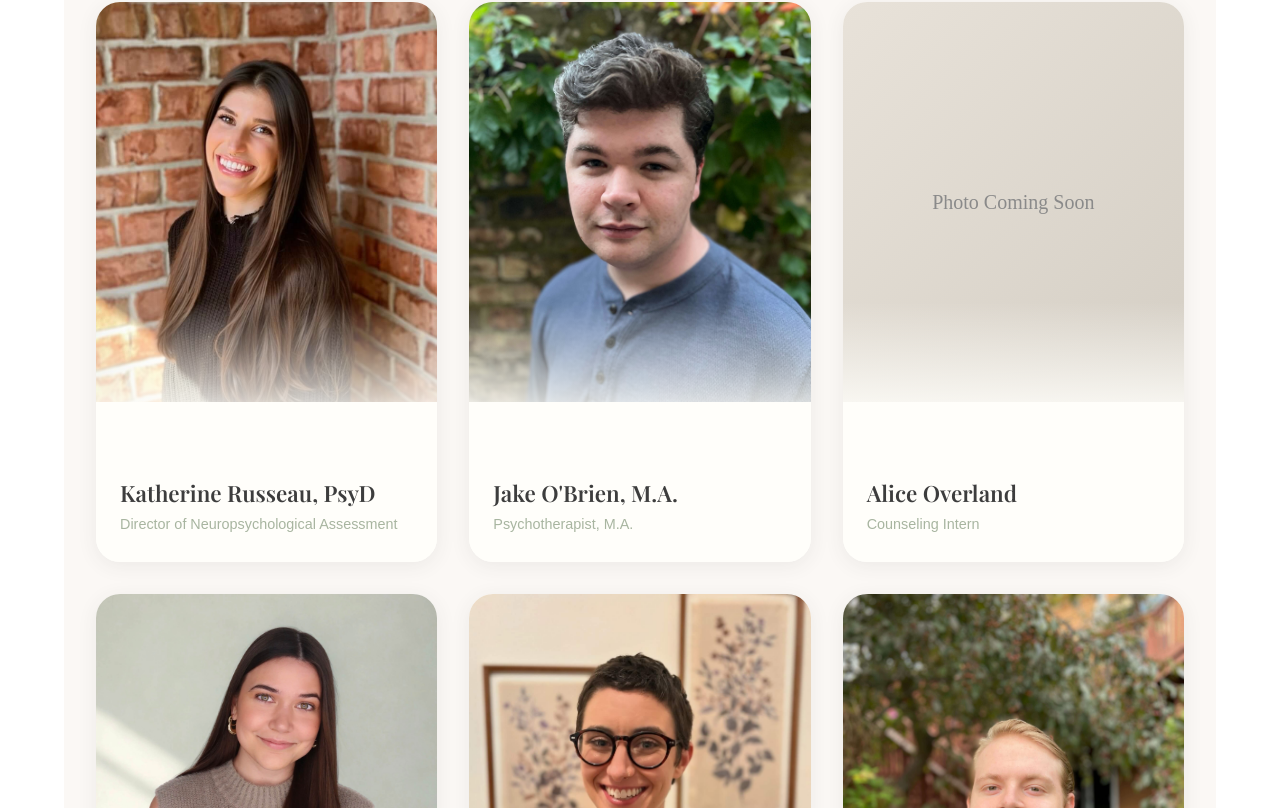
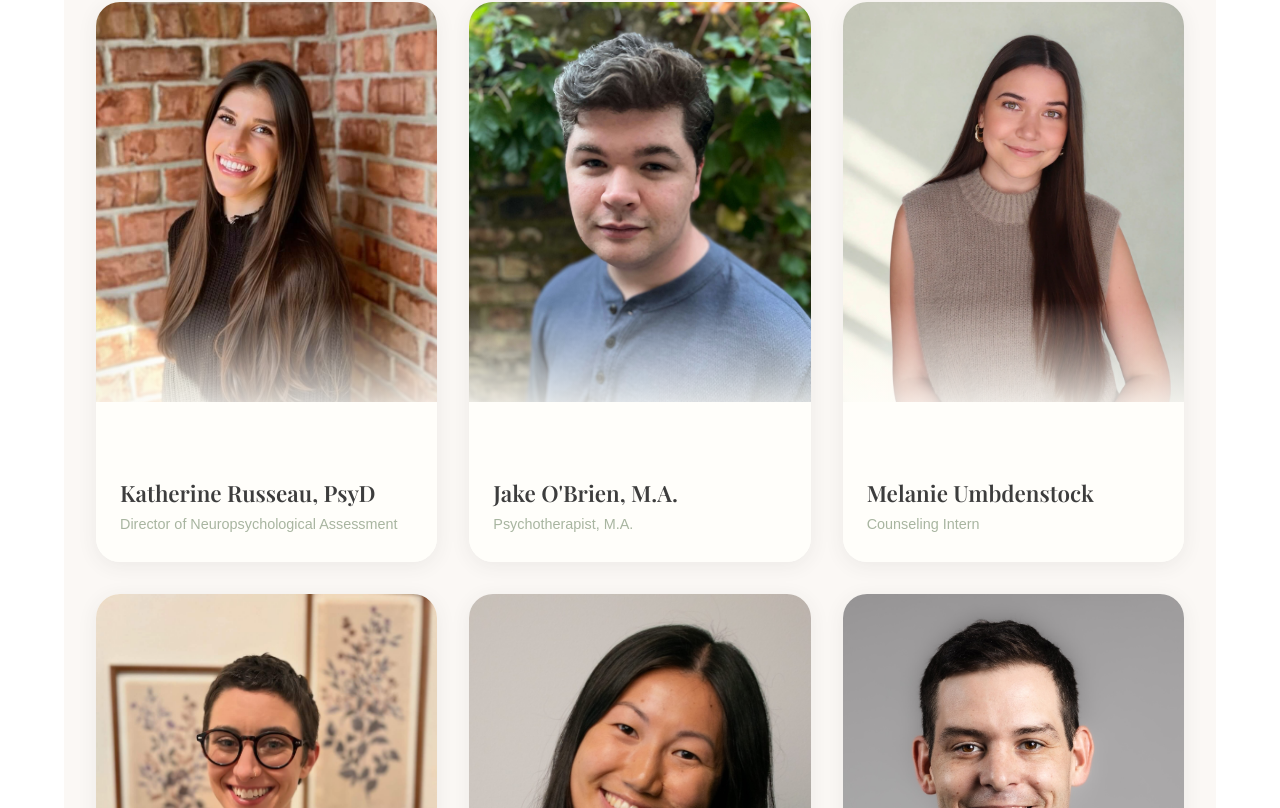
Before and after one commit to Bgorson/rose-water, a React app: page /about in a window 1280 px wide. Shown: the part 2352-3160 px from the top of the page. Built offline with nearby package versions, Linux system fonts and the light colour scheme.

Commit message:
update staff

```diff
--- a/src/components/StaffPage.js
+++ b/src/components/StaffPage.js
@@ -22,7 +22,6 @@ import Katherine from '../Katherine.jpg';
 import Jake from '../Jake.jpeg';
 import Melanie from '../melanie.jpeg';
 import Katie from '../katie.jpeg';
-import Matthew from '../matt.jpg';
 import Kate from '../kate.jpg';
 import Jimmy from '../jimmy.jpg';
 import Angelina from '../angelina.jpg';
@@ -682,20 +681,6 @@ with my cats, watching horror movies, and staying active outdoors.`,
     description1: `I'm Jake O'Brien, a psychotherapist with an M.A. in Clinical Psychology from Roosevelt University, experienced with individual and group therapy including trauma-informed care and emotional distress tolerance. I like to use a client-centered relational approach to provide support. I have experience working with a variety of ages and presentations, including justice-involved, unhoused, and substance use.`,
   },
   {
-    id: 18,
-    routeName: 'alice',
-    image: null,
-    header: 'Alice Overland',
-    email: 'aoverland@rosewatterchicounseling.com',
-    blurb: `My name is Alice Overland, and I am a clinical intern specializing in Dialectical Behavior Therapy (DBT) and supporting our Family Skills Group. I am currently pursuing my Master of Social Work (MSW) at the University of Chicago's Crown Family School of Social Work, Policy, and Practice.`,
-    title: 'Counseling Intern',
-    category: 'trainees',
-    specialties: ['DBT', 'Family Skills', 'Adolescents'],
-    description1: `My clinical interests include helping individuals and families build emotional regulation skills, improve communication, and strengthen relationships. I am passionate about creating a safe, collaborative, and nonjudgmental space where clients feel supported in working toward meaningful change.`,
-    description2: `Following completion of my graduate degree, I plan to pursue licensure as a Licensed Clinical Social Worker (LCSW) and continue providing therapy to children, adolescents, and families.`,
-    description3: `In my free time, I enjoy trying out new restaurants and cafes in Chicago, running, yoga, and hanging out with friends. I also love reading, listening to Taylor Swift, and watching any reality TV show!`,
-  },
-  {
     id: 19,
     routeName: 'melanie',
     image: Melanie,
@@ -721,20 +706,6 @@ with my cats, watching horror movies, and staying active outdoors.`,
     description2: `I view counseling as a deeply human and relational process—one grounded in safety, authenticity, and connection. I believe that healing happens within supportive relationships where we can feel truly seen, accepted, and understood. My therapeutic style is warm, reflective, and exploratory, rooted in person-centered and psychodynamic principles. I strive to create a space where clients can bring their full, authentic selves without fear of judgment and begin to recognize their inherent worth and capacity for wholeness.`,
     description3: `Our work together will be collaborative and flexible, moving at a pace that feels right for you. Together, we'll explore recurring patterns, deepen emotional insight, and reconnect to your inner wisdom—supporting your growth toward greater self-understanding, alignment, and authenticity.`,
     description4: `Outside the therapy room, I find joy in painting and exploring creative outlets, walking around the city with a good deep-dive podcast, and browsing thrift stores and farmers' markets. My favorite way to recharge is through meaningful conversation and laughter shared with family and friends over a warm, home-cooked meal.`,
-  },
-  {
-    id: 21,
-    routeName: 'matthew',
-    image: Matthew,
-    header: 'Matthew Berg',
-    email: 'MBerg@rosewatterchicounseling.com',
-    blurb: `Hi, I'm Matthew Berg, a Master of Social Work intern at the University of Chicago. I'm interested in applying what I'm learning to psychotherapy with clinically and culturally diverse populations. I approach each client with curiosity, respect, and a deep belief in their capacity for growth and change.`,
-    title: 'Counseling Intern',
-    category: 'trainees',
-    specialties: ['DBT', 'ACT', 'Culturally Diverse Populations'],
-    description1: `Hi, I'm Matthew Berg, and I'm currently a Master of Social Work student at the University of Chicago, working as an intern here at Rosewatter Chicagoland Counseling. With an academic focus on evidence-based therapies such as Dialectical Behavior Therapy (DBT) and Acceptance and Commitment Therapy (ACT), I'm interested in applying what I'm learning to psychotherapy with clinically and culturally diverse populations. DBT recognizes clients as complex individuals with layered identities and strengths, shaped by their unique social and historical contexts. In honoring that perspective, I approach each client with curiosity, respect, and a deep belief in their capacity for growth and change.`,
-    description2: `Previously, I interned at Lift-Chicago, where I worked closely with parents to collaboratively problem-solve, connect them with resources, and provide long-term, compassionate support. A central part of that work involved building relationships grounded in mutual respect and trust, something I bring with me to Rosewatter, where I hope to continue helping clients build lives that feel meaningful and aligned with their values.`,
-    description3: `In my free time, I enjoy watching movies, going on walks to clear my head, and slowly working through my list of free and low-cost things to do in the city. Let me know if there's anything I should add to my Chicago bucket list!`,
   },
   {
     id: 22,
```
